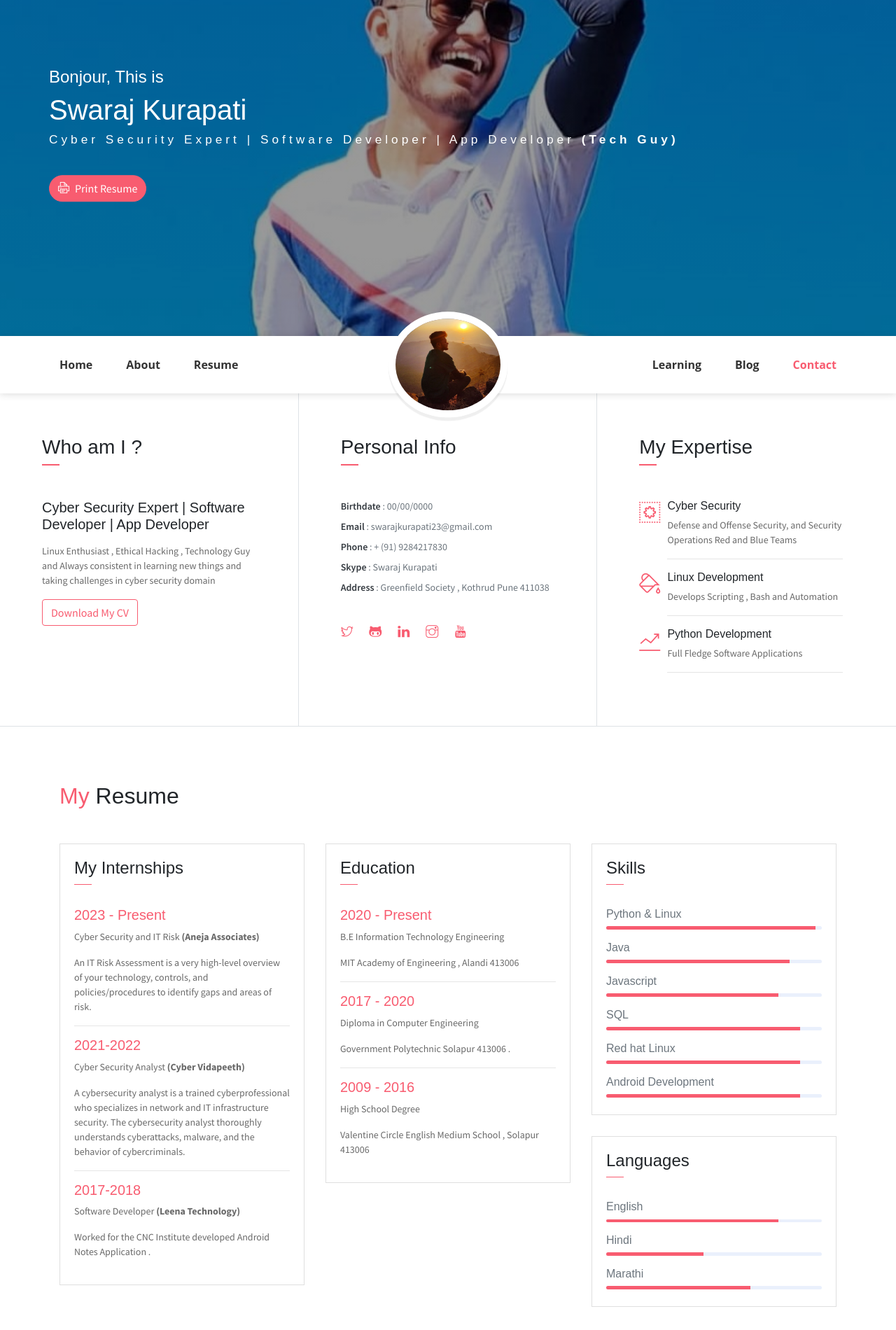
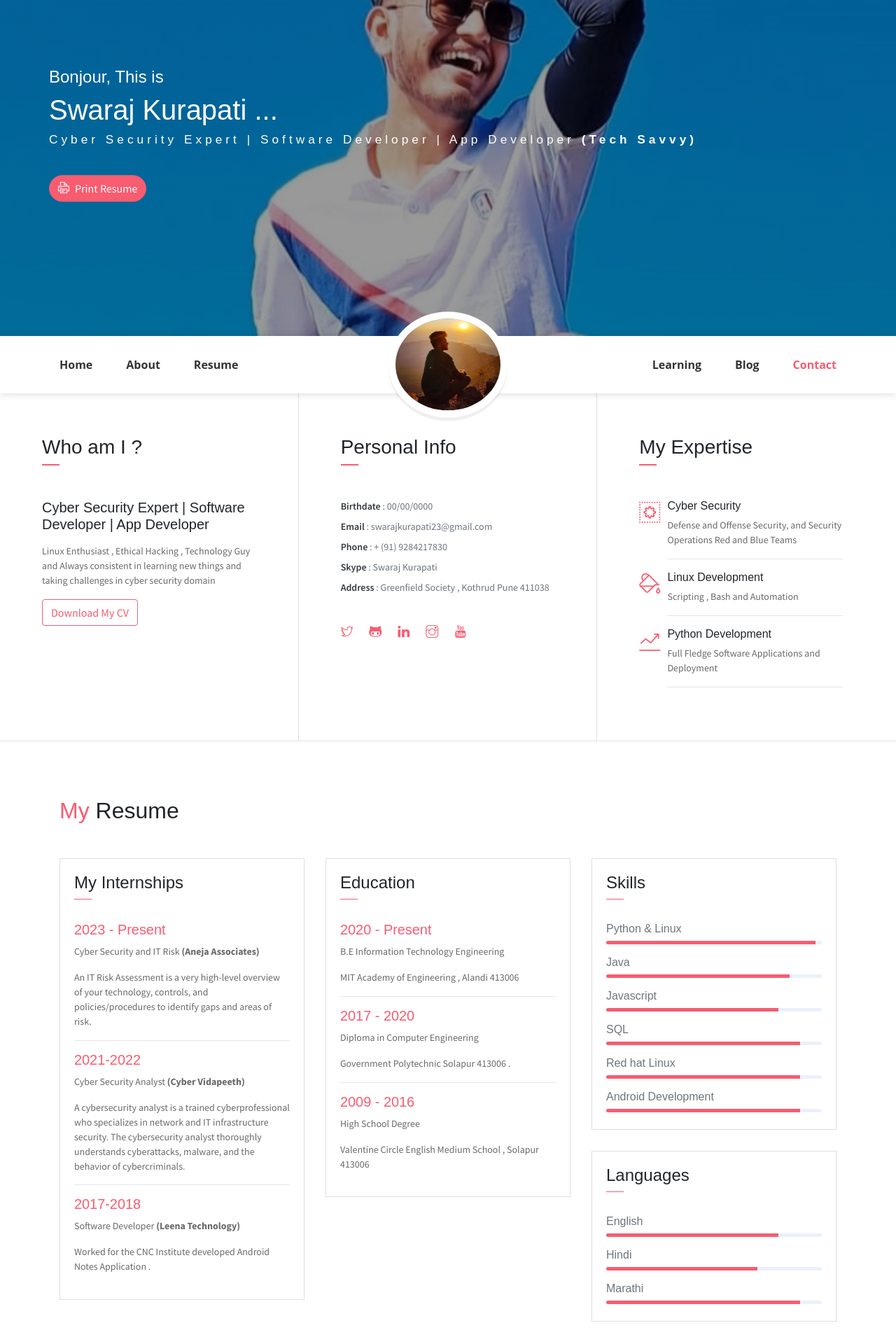
Before and after one commit to TheSwarajKurapati/SwarajPortfolio, a website: page index.html in a window 1280 px wide. Shown: the part 160-2060 px from the top of the page at 70% size. Drawn offline with Linux system fonts and the light colour scheme; some packages are replaced by stand-ins of ours; some icons are missing.

Commit message:
update index file

```diff
--- a/index.html
+++ b/index.html
@@ -3,7 +3,7 @@
 <head>
 	<meta charset="utf-8">
     <meta name="viewport" content="width=device-width, initial-scale=1, shrink-to-fit=no">
-    <meta name="description" content="Swaraj Kurapati Cyber Security Journey ">
+    <meta name="description" content=" Look at Swaraj Kurapati Cyber Security Journey ">
     <meta name="author" content="Swaraj Kurapati">
     <title>Swaraj Portfolio</title>
     <link rel="stylesheet" href="assets/vendors/themify-icons/css/themify-icons.css">
@@ -20,14 +20,14 @@
                 <li class="social-item"><a class="social-link text-light" target="_blank" href="https://www.linkedin.com/in/swaraj-kurapati23"><i class="ti-linkedin" aria-hidden="true"></i></a></li>
                 <li class="social-item"><a class="social-link text-light" target="_blank" href="https://twitter.com/Swaraj_Kurapati"><i class="ti-twitter" aria-hidden="true"></i></a></li>
                 <li class="social-item"><a class="social-link text-light" target="_blank" href="https://www.youtube.com/@thebytereader6249"><i class="ti-youtube" aria-hidden="true"></i></a></li>
-                <li class="social-item"><a class="social-link text-light" target="_blank" href="#"><i class="ti-instagram" aria-hidden="true"></i></a></li>
+                <li class="social-item"><a class="social-link text-light" target="_blank" href="https://www.instagram.com/the_savvy__/"><i class="ti-instagram" aria-hidden="true"></i></a></li>
                 <li class="social-item"><a class="social-link text-light" target="_blank" href="https://github.com/TheSwarajKurapati"><i class="ti-github" aria-hidden="true"></i></a></li>
             </ul>
             <!-- <img src= ./assets/imgs/swaraj_profile.jpeg”> -->
             <div class="header-content">
                 <h4 >Bonjour, This is </h4>
-                <h1 >Swaraj Kurapati </h1>
-                <h6 class="header-mono" >Cyber Security Expert | Software Developer | App Developer <b> (Tech Guy)</b></h6>
+                <h1 >Swaraj Kurapati ... </h1>
+                <h6 class="header-mono" >Cyber Security Expert | Software Developer | App Developer <b> (Tech Savvy)</b></h6>
                 <button class="btn btn-primary btn-rounded"><i class="ti-printer pr-2"></i>Print Resume</button>
             </div>
         </div>
@@ -112,7 +112,7 @@
                     <div class="col-1 text-danger pt-1"><i class="ti-paint-bucket icon-lg"></i></div>
                     <div class="col-10 ml-auto mr-3">
                         <h6>Linux Development</h6>
-                        <p class="subtitle">Develops Scripting , Bash and Automation</p>
+                        <p class="subtitle">Scripting , Bash and Automation</p>
                         <hr>
                     </div>
                 </div>
@@ -120,7 +120,7 @@
                     <div class="col-1 text-danger pt-1"><i class="ti-stats-up icon-lg"></i></div>
                     <div class="col-10 ml-auto mr-3">
                         <h6>Python Development</h6>
-                        <p class="subtitle">Full Fledge Software Applications</p>
+                        <p class="subtitle">Full Fledge Software Applications and Deployment </p>
                         <hr>
                     </div>
                 </div>
@@ -229,11 +229,11 @@
                             </div>
                             <h6>Hindi</h6>
                             <div class="progress mb-3">
-                                <div class="progress-bar bg-danger" role="progressbar" style="width: 45%" aria-valuenow="25" aria-valuemin="0" aria-valuemax="100"></div>
+                                <div class="progress-bar bg-danger" role="progressbar" style="width: 70%" aria-valuenow="25" aria-valuemin="0" aria-valuemax="100"></div>
                             </div>
                             <h6>Marathi</h6>
                             <div class="progress mb-3">
-                                <div class="progress-bar bg-danger" role="progressbar" style="width: 67%" aria-valuenow="50" aria-valuemin="0" aria-valuemax="100"></div>
+                                <div class="progress-bar bg-danger" role="progressbar" style="width: 90%" aria-valuenow="50" aria-valuemin="0" aria-valuemax="100"></div>
                             </div>
                         </div>
                     </div>
@@ -416,7 +416,7 @@
                             <h5>Virtual Internship</h5>
                         </div>
                         <ul class="list">
-                            <li class="list-item">From :<span class="text-muted">AICTE </span></li>
+                            <li class="list-item">From : <span class="text-muted"> AICTE </span></li>
                             <li class="list-item">Date : <span class="text-muted"> 00/00/00</span></li>
 
                         </ul>
@@ -431,7 +431,7 @@
 
                         </div>
                         <ul class="list">
-                            <li class="list-item">From :  <span class="text-muted">Microsoft </span></li>
+                            <li class="list-item">From :  <span class="text-muted"> Microsoft </span></li>
                             <li class="list-item">Date : <span class="text-muted"> 00/00/00</span></li>
 
                         </ul>
@@ -446,7 +446,7 @@
 
                         </div>
                         <ul class="list">
-                            <li class="list-item">From :  <span class="text-muted">30 Days Program </span></li>
+                            <li class="list-item">From :  <span class="text-muted"> 30 Days Program </span></li>
                             <li class="list-item">Date : <span class="text-muted"> 00/00/00</span></li>
 
                         </ul>
@@ -665,15 +665,15 @@
             <div class="row">
                 <div class="blog-card">
                     <div class="img-holder">
-                        <img src="assets/imgs/web_attack.jpg" alt="Download free bootstrap 4 landing page, free boootstrap 4 templates, Download free bootstrap 4.1 landing page, free boootstrap 4.1.1 templates, meyawo Landing page">
+                        <img src="assets/imgs/web_attack.jpg" alt="Web Attak Image Visualization">
                     </div>
                     <div class="content-holder">
                         <h6 class="title">Real-Time Web Attack Visualization </h6>
 
                         <p class="post-details">
                             <a href="#">By: Admin</a>
-                            <a href="#"><i class="ti-heart text-danger"></i> 234</a>
-                            <a href="#"><i class="ti-comment"></i> 123</a>
+                            <a href="#"><i class="ti-heart text-danger"></i> 100</a>
+                            <a href="#"><i class="ti-comment"></i> 50</a>
                         </p>
 
                         <p>Where are the largest web attacks originating? What is the most common attack vector being used?.</p>
```
